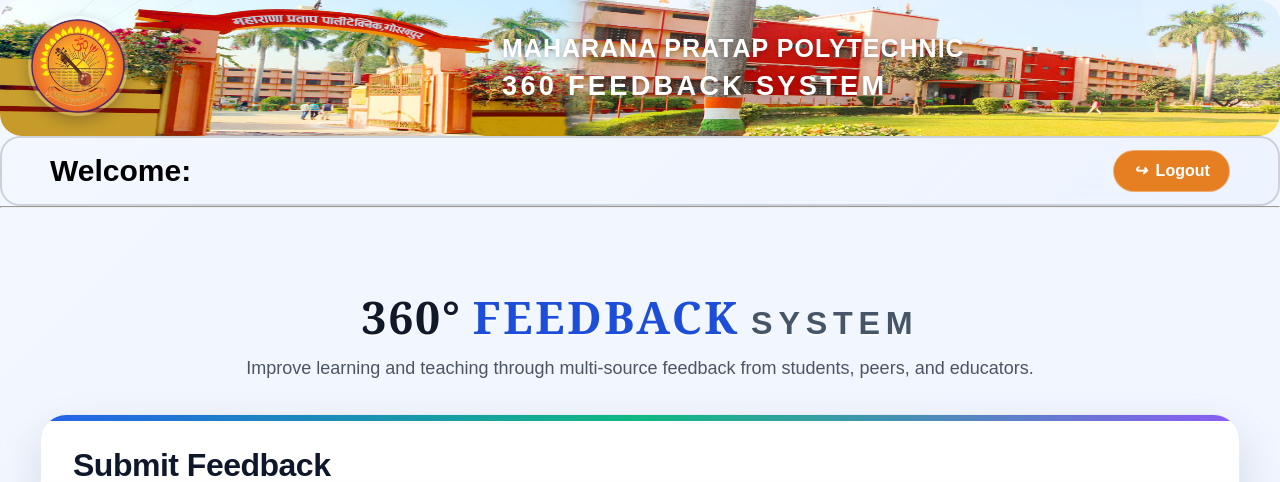
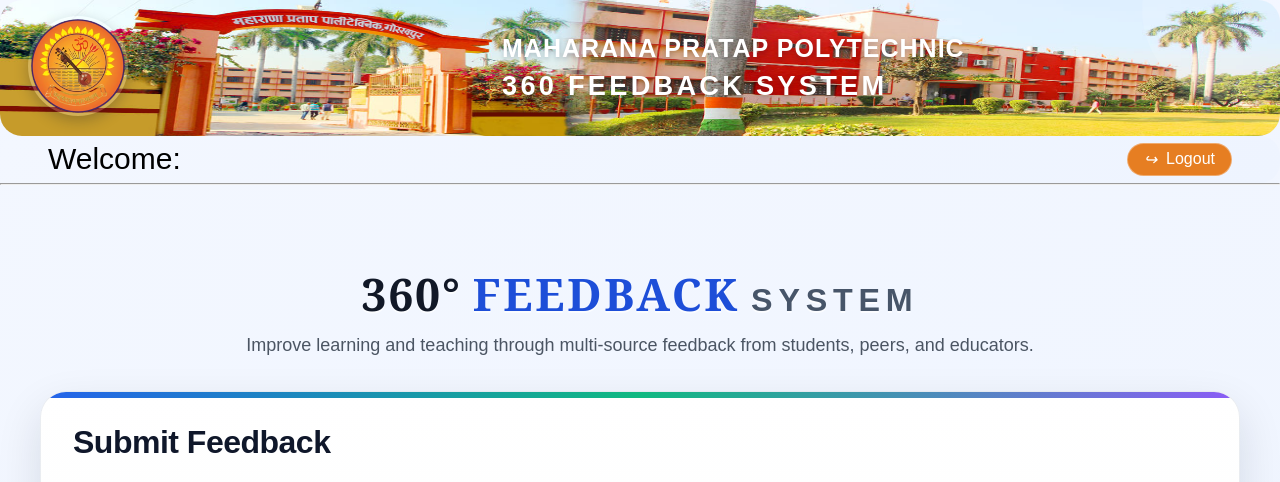
Before and after one commit to km6307/webpage, a Django app: page /home in a window 1280 px wide; the page is wider, and only the part inside the window is pictured. Shown: the top 482 px of that part. Run offline with Django 5.2, Linux system fonts and the light colour scheme.

Commit message:
MAKE PROFESSIONAL

```diff
--- a/FeedbackSystem/templates/360°Feedback.html
+++ b/FeedbackSystem/templates/360°Feedback.html
@@ -26,15 +26,14 @@
             align-items: center;
             justify-content: space-between;
             gap: 1rem;
-            border: 2px solid rgba(0, 0, 0, 0.15);
             border-radius:20px;
-            padding: 0.75rem clamp(1rem, 4vw, 3rem);
+            padding: 0.4rem clamp(1rem, 4vw, 3rem);
             background: linear-gradient(135deg, #f3f7ff, #eef4ff);
         }
         .nav > p {
             margin: 0;
-            font-size: 1.15rem;
-            font-weight: 600;
+            font-size:1rem;
+            font-weight: 400;
         }
         .navbar {
             display: flex;
@@ -47,9 +46,9 @@
             display: inline-flex;
             align-items: center;
             gap: 0.55rem;
-            padding: 0.65rem 1.2rem;
+            padding: 0.4rem 1rem;
             color: #fff;
-            font-weight: 600;
+            font-weight: 400;
             text-decoration: none;
             background: #e67e22;
             border: 1px solid rgba(255, 255, 255, 0.35);
```
Also changed, not shown: FeedbackSystem/static/img2.jpg (added).
